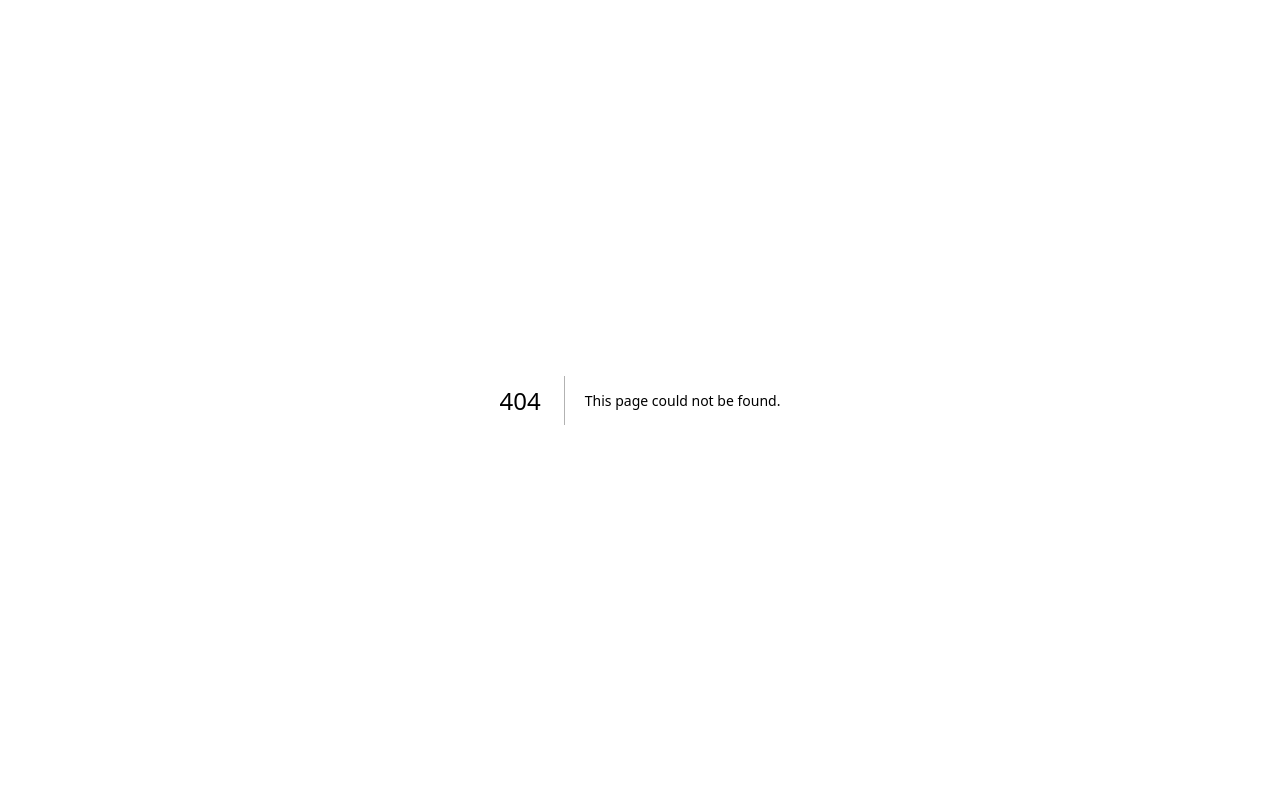
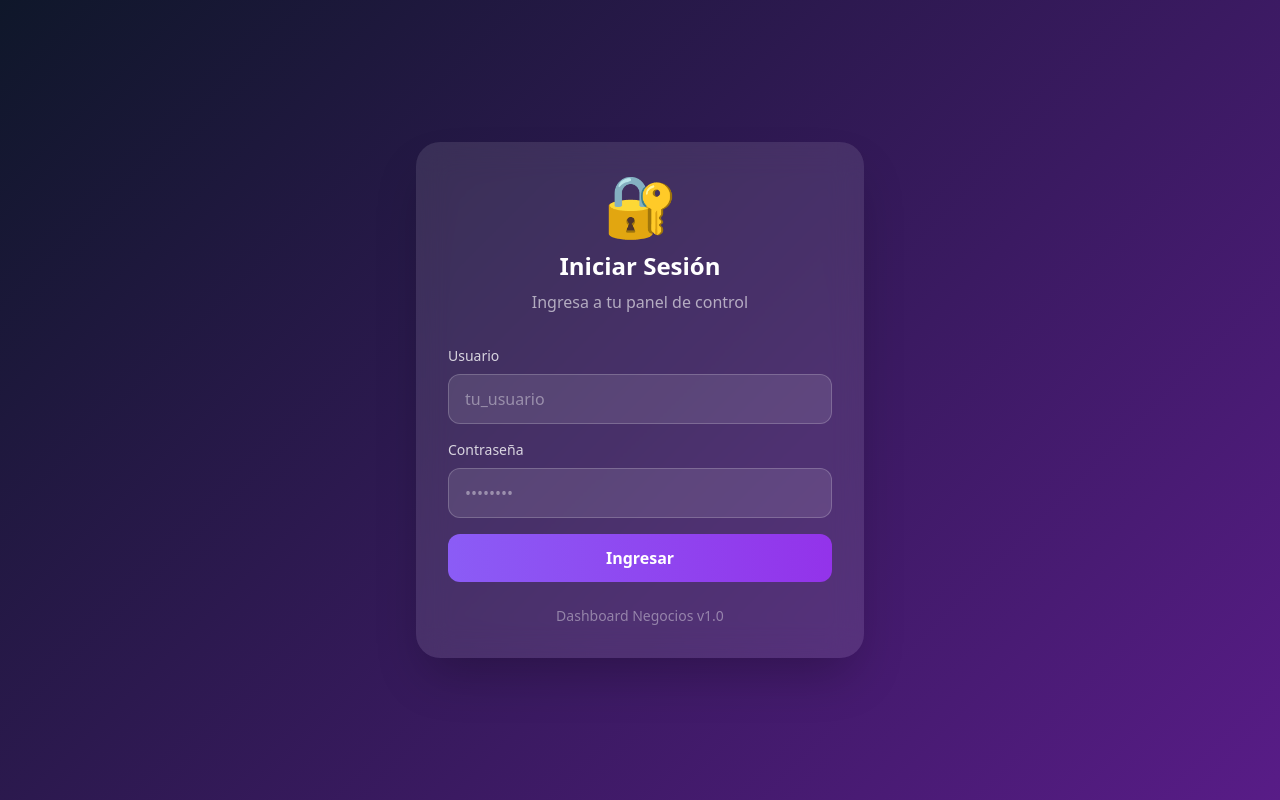
Before and after one commit to freyes0519901/dashboard-negocios, a Next.js app: page /login in a window 1280 px wide. Before the commit this address had no page. Built offline with nearby package versions, Linux system fonts and the light colour scheme.

Commit message:
Create page.js

```diff
--- /dev/null
+++ b/app/login/page.js
@@ -0,0 +1,100 @@
+'use client';
+
+import { useState } from 'react';
+import { useRouter } from 'next/navigation';
+
+export default function LoginPage() {
+  const [usuario, setUsuario] = useState('');
+  const [clave, setClave] = useState('');
+  const [error, setError] = useState('');
+  const [loading, setLoading] = useState(false);
+  const router = useRouter();
+
+  const handleLogin = async (e) => {
+    e.preventDefault();
+    setError('');
+    setLoading(true);
+
+    try {
+      const res = await fetch('https://freyes0519901.pythonanywhere.com/api/auth/login', {
+        method: 'POST',
+        headers: { 'Content-Type': 'application/json' },
+        body: JSON.stringify({ usuario, clave })
+      });
+
+      const data = await res.json();
+
+      if (data.success) {
+        localStorage.setItem('dashboard_user', JSON.stringify({
+          usuario: data.usuario,
+          negocio: data.negocio,
+          nombre: data.nombre,
+          token: data.token
+        }));
+        router.push(`/${data.negocio}`);
+      } else {
+        setError(data.error || 'Credenciales incorrectas');
+      }
+    } catch (e) {
+      setError('Error de conexión. Intenta de nuevo.');
+    } finally {
+      setLoading(false);
+    }
+  };
+
+  return (
+    <main className="min-h-screen flex items-center justify-center p-4">
+      <div className="bg-white/10 backdrop-blur-lg rounded-3xl p-8 w-full max-w-md shadow-2xl">
+        <div className="text-center mb-8">
+          <div className="text-6xl mb-4">🔐</div>
+          <h1 className="text-2xl font-bold text-white">Iniciar Sesión</h1>
+          <p className="text-white/60 mt-2">Ingresa a tu panel de control</p>
+        </div>
+
+        <form onSubmit={handleLogin} className="space-y-4">
+          <div>
+            <label className="block text-white/80 text-sm mb-2">Usuario</label>
+            <input
+              type="text"
+              value={usuario}
+              onChange={(e) => setUsuario(e.target.value)}
+              placeholder="tu_usuario"
+              className="w-full px-4 py-3 rounded-xl bg-white/10 border border-white/20 text-white placeholder-white/40 focus:outline-none focus:border-white/50"
+              required
+            />
+          </div>
+
+          <div>
+            <label className="block text-white/80 text-sm mb-2">Contraseña</label>
+            <input
+              type="password"
+              value={clave}
+              onChange={(e) => setClave(e.target.value)}
+              placeholder="••••••••"
+              className="w-full px-4 py-3 rounded-xl bg-white/10 border border-white/20 text-white placeholder-white/40 focus:outline-none focus:border-white/50"
+              required
+            />
+          </div>
+
+          {error && (
+            <div className="bg-red-500/20 border border-red-500/50 text-red-200 px-4 py-3 rounded-xl text-sm">
+              ⚠️ {error}
+            </div>
+          )}
+
+          <button
+            type="submit"
+            disabled={loading}
+            className="w-full bg-gradient-to-r from-violet-500 to-purple-600 text-white font-bold py-3 px-4 rounded-xl hover:from-violet-600 hover:to-purple-700 transition-all disabled:opacity-50"
+          >
+            {loading ? 'Ingresando...' : 'Ingresar'}
+          </button>
+        </form>
+
+        <p className="text-center text-white/40 text-sm mt-6">
+          Dashboard Negocios v1.0
+        </p>
+      </div>
+    </main>
+  );
+}
```
